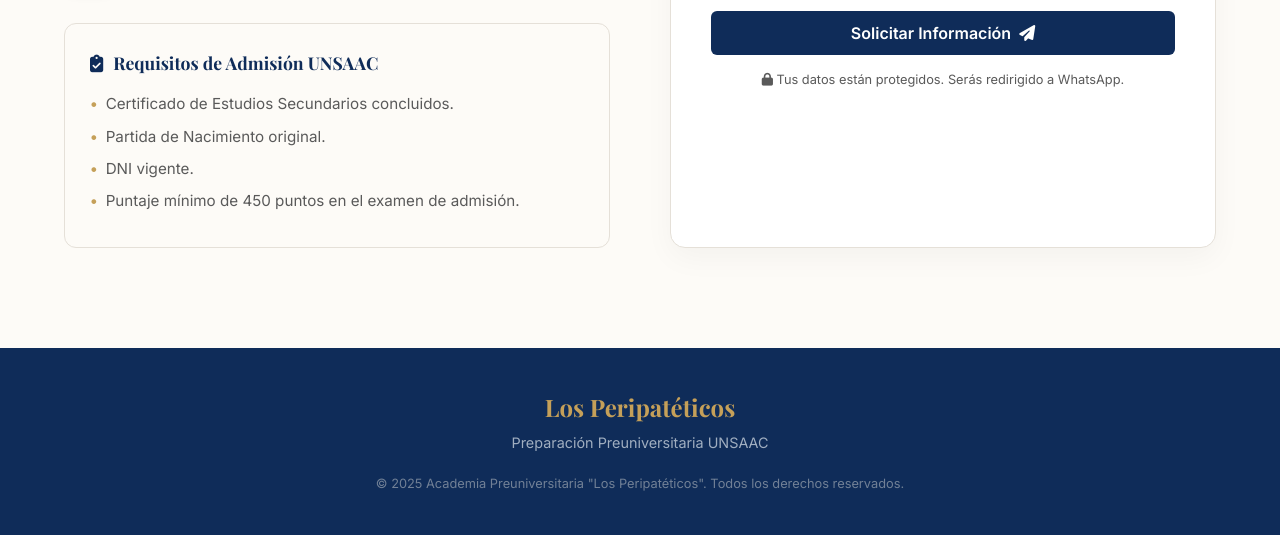
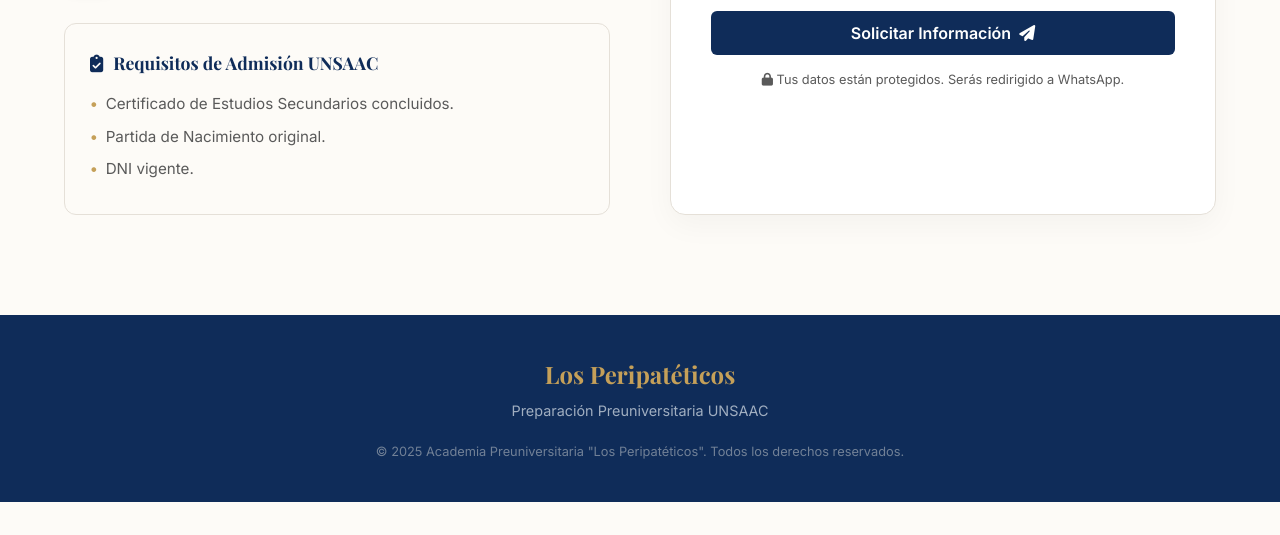
Before and after one commit to losperipateticos26-oss/LosPeripat-ticosWeb, a plain HTML site: page index.html in a window 1280 px wide. Shown: the part 2854-3389 px from the top of the page. After the commit the page ends 3356 px from the top, so only its background shows below. Drawn offline with nearby package versions, Linux system fonts and the light colour scheme.

Commit message:
Update index.html

```diff
--- a/index.html
+++ b/index.html
@@ -155,7 +155,6 @@
                         <li>Certificado de Estudios Secundarios concluidos.</li>
                         <li>Partida de Nacimiento original.</li>
                         <li>DNI vigente.</li>
-                        <li>Puntaje mínimo de 450 puntos en el examen de admisión.</li>
                     </ul>
                 </div>
             </div>
```
